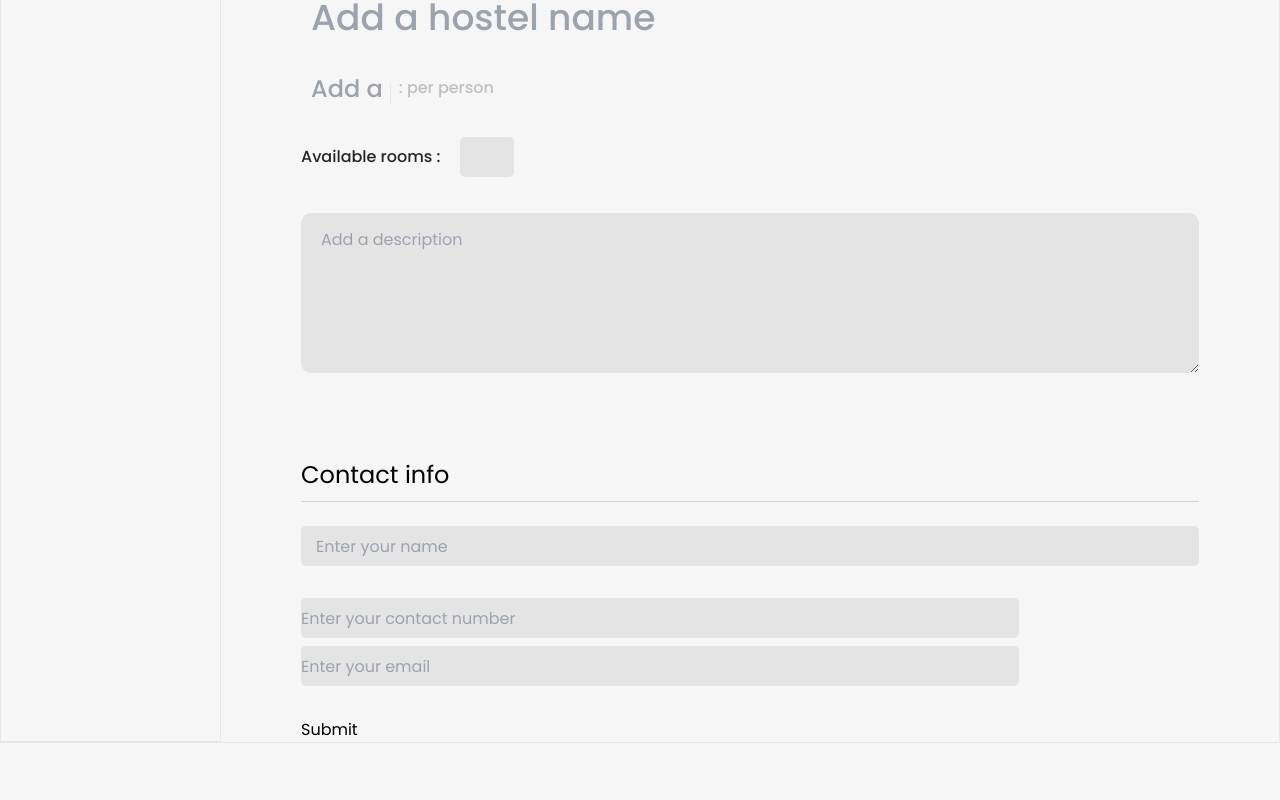
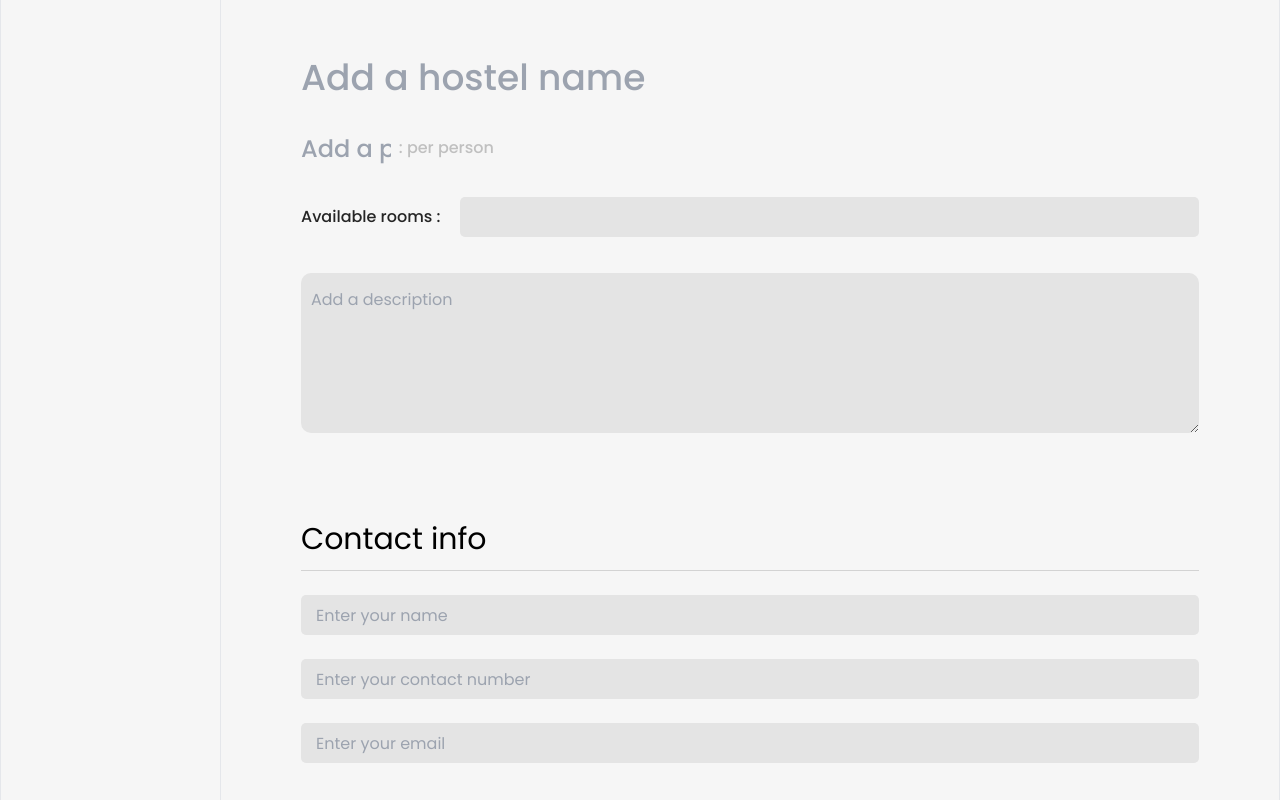
Before and after one commit to RusithTharindu/Campus-Housing-Portal-Frontend, a React (Vite) app in the folder HousingPortalSDT/: page /editdashboard in a window 1280 px wide. Shown: the part 660-1460 px from the top of the page. Before the commit the page ends 1403 px from the top, so only its background shows below. Built offline with nearby package versions, Linux system fonts and the light colour scheme.

Commit message:
Updated viewmap

```diff
--- a/HousingPortalSDT/src/components/form.jsx
+++ b/HousingPortalSDT/src/components/form.jsx
@@ -22,41 +22,41 @@ function Form() {
     };
 
     return (
-        <form onSubmit={handleSubmit} className='gap-4'>
+        <form onSubmit={handleSubmit} className='gap-4 mt-[60px]'>
             <label className=" mt-4 ">
-                <input type="text" value={hostelName} onChange={(e) => setHostelName(e.target.value)} placeholder="Add a hostel name" style={{ border: 'none', width: '100%', colorAdjust: 'black', height: '50px', paddingLeft: '10px' }} className='font-medium text-[36px] bg-white1 text-black1' />
+                <input type="text" value={hostelName} onChange={(e) => setHostelName(e.target.value)} placeholder="Add a hostel name" style={{ border: 'none', width: '100%', colorAdjust: 'black', height: '50px' }} className='font-medium  text-[24px] lg:text-[36px] bg-white1 text-black1' />
             </label>
             <br />
             <label className='flex items-center gap-2 text-center mt-5'>
-                <input type="text" value={price} onChange={handleInputChange} placeholder="Add a price" style={{ width: '10%', border: 'none', height: '50px', color: isInputFilled ? 'gray' : 'lightgray', paddingLeft: '10px' }} className='font-medium text-[24px] bg-white1 font-red-300' />                <p className=' text-grey3  font-medium text-[16px]'>: per person</p>
+                <input type="text" value={price} onChange={handleInputChange} placeholder="Add a price" style={{ width: '10%', border: 'none', height: '50px', color: isInputFilled ? 'gray' : 'lightgray' }} className='font-medium text-[24px] bg-white1 font-red-300' />                <p className=' text-grey3  font-medium text-[16px]'>: per person</p>
 
             </label>
             <br />
-            <label className='flex gap-5 mt-0 items-center'>
-                <p className=' text-black1  font-medium text-[16px]'>Available rooms : </p>
-                <input type="text" value={availableRooms} onChange={(e) => setAvailableRooms(e.target.value)} style={{ width: '6%', color: 'black', height: '40px', paddingLeft: '10px' }} className=' bg-lightgray1 text-[16px] rounded-[5px]' />
+            <label className='flex gap-5 mt-0 items-center justify-between'>
+                <p className='flex flex-row text-black1 font-medium text-[16px] whitespace-nowrap'>Available rooms :</p>
+                <input type="text" value={availableRooms} onChange={(e) => setAvailableRooms(e.target.value)} style={{ color: 'black', height: '40px' }} className='bg-lightgray1 text-[16px] rounded-[5px] flex sm:w-full' />
             </label>
             <br />
             <label className=' flex mt-3'>
-                <textarea value={description} onChange={(e) => setDescription(e.target.value)} placeholder='Add a description' style={{ width: '100%', color: 'black', height: '160px', paddingTop: '15px', paddingLeft: '20px', fontSize: '16px' }} className='bg-lightgray1 rounded-[10px]' />            </label>
+                <textarea value={description} onChange={(e) => setDescription(e.target.value)} placeholder='Add a description' style={{ color: 'black', height: '160px', paddingTop: '15px', fontSize: '16px' }} className='bg-lightgray1 rounded-[10px] sm:pl-[10px] w-full' />            </label>
             <br />
-            <h2 className=' mt-[60px] text-[24px]'>Contact info</h2>
+            <h2 className=' mt-[60px] text-[30px]'>Contact info</h2>
             <hr className='mt-2' style={{ borderColor: 'lightgray' }} />            <br />
             <div className=' flex flex-col'>
-            <label className=' mb-2'>
+                <label className=' '>
                     <input type="text" value={contactNumber} onChange={(e) => setContactNumber(e.target.value)} placeholder="Enter your name" style={{ paddingLeft: "15px", width: '100%', color: 'black', height: '40px' }} className='bg-lightgray1 rounded-[5px]' />
                 </label>
                 <br />
-            <label  className=' mb-2'>
-                <input type="text" value={email} onChange={(e) => setEmail(e.target.value)} placeholder="Enter your contact number" style={{ width: '80%', color: 'black', height: '40px' }} className='bg-lightgray1 rounded-[5px]' />
+                <label className=' mb-6'>
+                    <input type="text" value={email} onChange={(e) => setEmail(e.target.value)} placeholder="Enter your contact number" style={{  paddingLeft: "15px" , width: '100%', color: 'black', height: '40px' }} className='bg-lightgray1 rounded-[5px]' />
                 </label>
 
-            <label  className=' mb-2'>
-                <input type="text" value={email} onChange={(e) => setEmail(e.target.value)} placeholder="Enter your email" style={{ width: '80%', color: 'black', height: '40px' }} className='bg-lightgray1 rounded-[5px] ' />
+                <label className=' mb-2'>
+                    <input type="text" value={email} onChange={(e) => setEmail(e.target.value)} placeholder="Enter your email" style={{paddingLeft: "15px" , width: '100%', color: 'black', height: '40px' }} className='bg-lightgray1 rounded-[5px] ' />
                 </label>
                 <br />
-            </div>
-            <button type="submit">Submit</button>
+            </div >
+            <div className='flex justify-end mt-[100px] mb-[180px]'>     <button type="submit" className="border bg-blue1 text-white px-4 py-2 rounded-[5px] ">Publish</button>    </div>
            </form>
     );
 }
--- a/HousingPortalSDT/src/components/viewmap.jsx
+++ b/HousingPortalSDT/src/components/viewmap.jsx
@@ -6,7 +6,7 @@ const ViewMap = () => {
   return (
     <div className='flex flex-col w-full rounded-lg'>
       <div className='flex flex-col items-center justify-center w-full h-full mt-0 border border-green-600 mb- viewMapcard lg:mt-4 rounded-[20px]' style={{backgroundImage: `linear-gradient(to bottom, rgba(0,0,0,0.3), rgba(0,0,0,0.3)), url(${mapImage})`, backgroundSize: 'cover'}}>
-        <button className='bg-black1 text-white flex py-4 px-6 rounded-[5px] justify-center items-center hover:bg-lightGrey hover:text-white hover:border hover:border-white'>
+        <button className='bg-black1 text-white flex py-4 px-6 rounded-[5px] justify-center items-center  hover:text-white hover:border hover:border-white hover:shadow-lg'>
           View Map
         </button>
       </div>
--- a/HousingPortalSDT/tailwind.config.js
+++ b/HousingPortalSDT/tailwind.config.js
@@ -15,6 +15,7 @@ export default {
         'grey2': '#9C9C9C',
         'grey3': '#C0C0C0',
         'black1': '#252525',
+        'blue1': '#1E6AFF',
 
       },
     },
```
Lines whose indentation alone changed are shown as unchanged.
